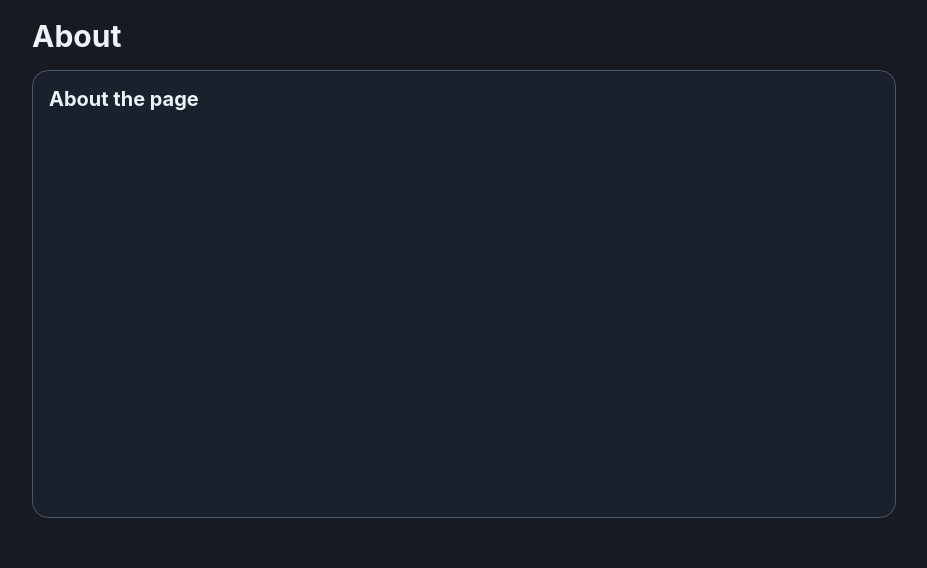
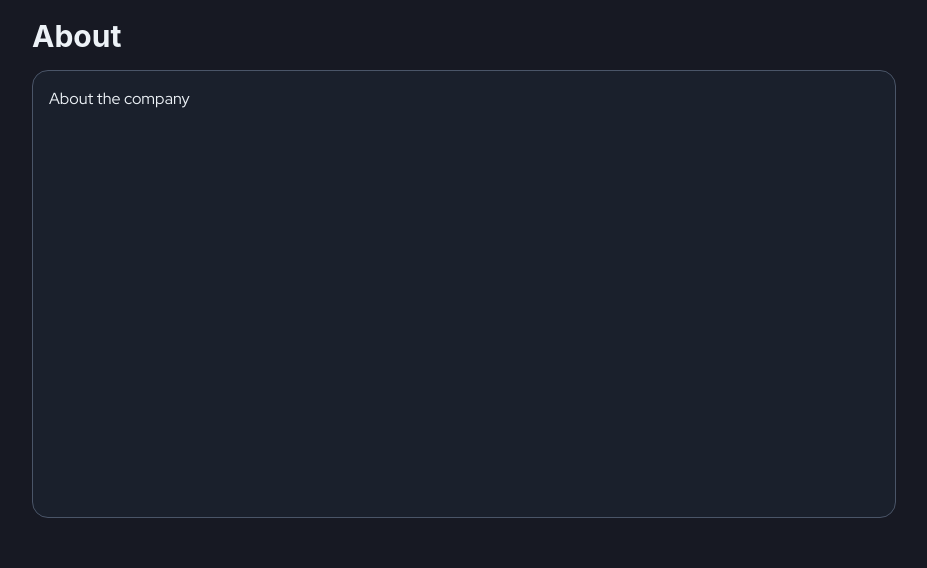
Before and after one commit to cptvictor95/nextjs-chakra-template, a Next.js app: page /about in a window 1280 px wide. Shown: the part 126-694 px from the top of the page, without its empty margins (176-1103 px from the left). Built offline with nearby package versions, Linux system fonts and the light colour scheme.

Commit message:
fix: add minor text fixes to content

```diff
--- a/src/app/(logged-out)/about/page.tsx
+++ b/src/app/(logged-out)/about/page.tsx
@@ -10,11 +10,7 @@ const Projects = () => {
         About
       </Heading>
 
-      <Placeholder>
-        <Heading as="h2" size="md">
-          About the page
-        </Heading>
-      </Placeholder>
+      <Placeholder>About the company</Placeholder>
     </>
   );
 };
--- a/src/app/page.tsx
+++ b/src/app/page.tsx
@@ -10,7 +10,7 @@ const Home = () => {
         Home
       </Heading>
 
-      <Placeholder>Your content here</Placeholder>
+      <Placeholder>Hero section</Placeholder>
     </PageLayout>
   );
 };
```
Also changed, not shown: src/app/(logged-out)/signup/page.tsx (+7 -4 lines).
